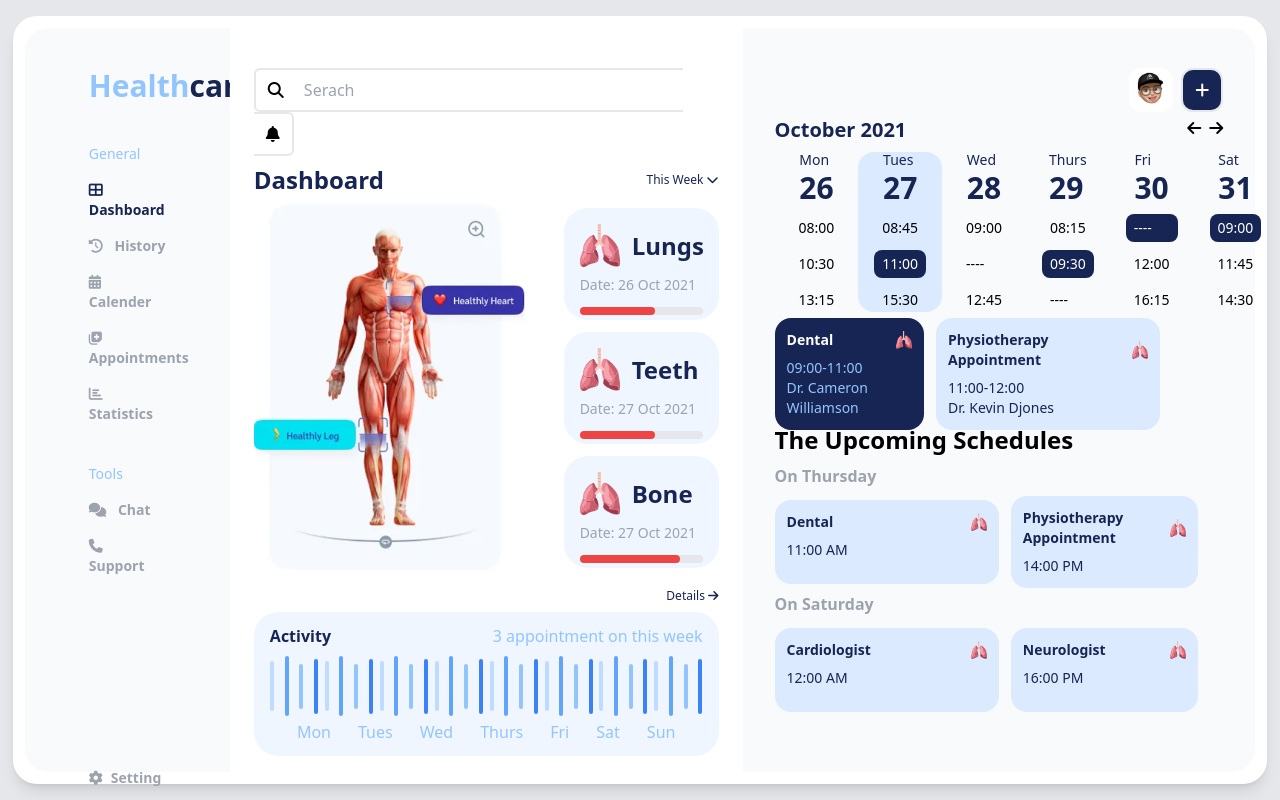
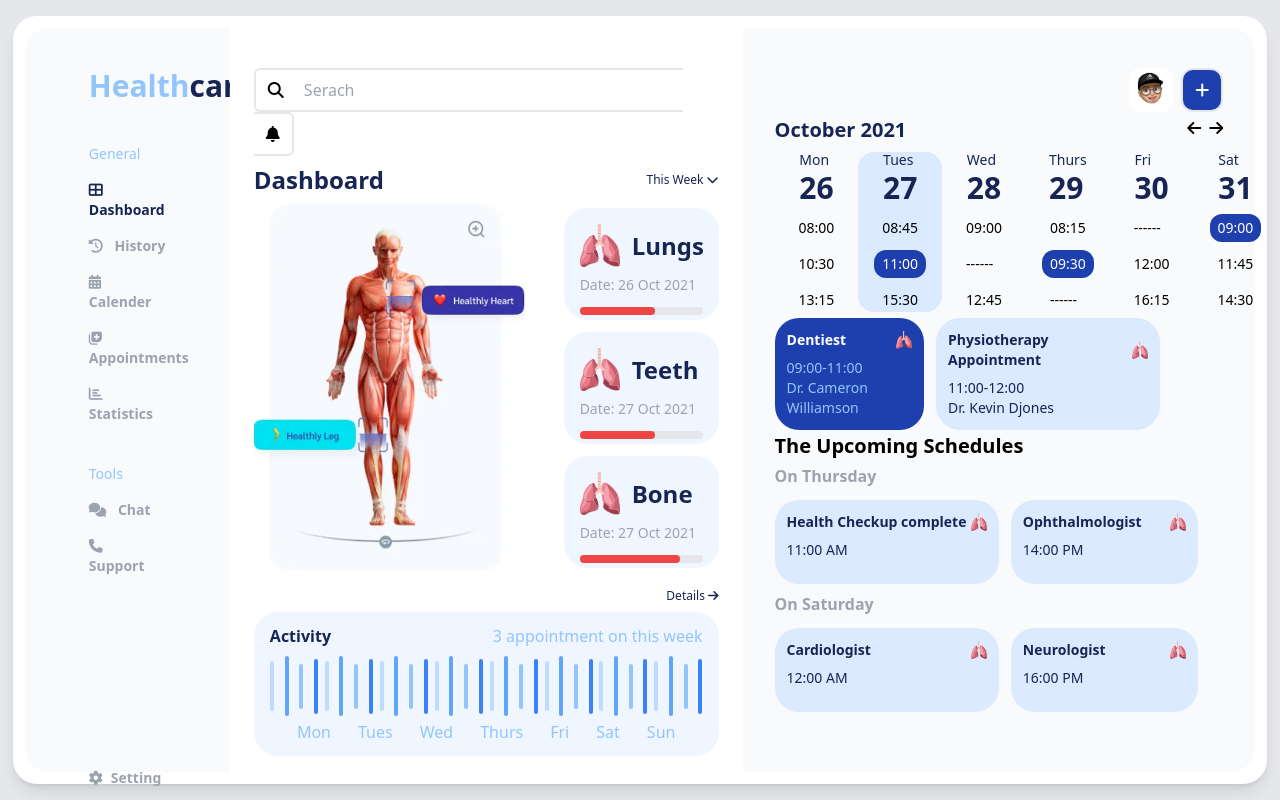
Before and after one commit to shubham-sharma-account/fit-peo-app, a React (Create React App) app: page / in a window 1280 px wide. Shown: the top 800 px of the page. Built offline with nearby package versions, Linux system fonts and the light colour scheme.

Commit message:
Final commit

```diff
--- a/src/Event.js
+++ b/src/Event.js
@@ -22,7 +22,7 @@ const Event = () => {
       day: "Wed",
       date: "28",
       t1: { time: "09:00", selected: false },
-    t2: { time: "----", selected: false },
+      t2: { time: "------", selected: false },
       t3: { time: "12:45", selected: false },
       selected: false,
     },
@@ -31,13 +31,13 @@ const Event = () => {
       date: "29",
       t1: { time: "08:15", selected: false },
       t2: { time: "09:30", selected: true },
-    t3: { time: "----", selected: false },
+      t3: { time: "------", selected: false },
       selected: false,
     },
     {
       day: "Fri",
       date: "30",
-    t1: { time: "----", selected: true },
+      t1: { time: "------", selected: false },
       t2: { time: "12:00", selected: false },
       t3: { time: "16:15", selected: false },
       selected: false,
@@ -68,7 +68,7 @@ const Event = () => {
           src="../profile.jpg"
         />
 
-        <i className="p-3 border-2 fas fa-plus cursor-pointer rounded-xl text-white bg-blue-950"></i>
+        <i className="p-3 border-2 fas fa-plus cursor-pointer rounded-xl text-white bg-blue-800"></i>
       </div>
       <div className="flex justify-between mt-1">
         <div className="text-blue-950 font-semibold text-xl mb-2">
@@ -93,9 +93,39 @@ const Event = () => {
               <div className="text-3xl font-semibold">{data.date}</div>
             </div>
             <div>
-              <div className="m-2 text-sm py-1 px-2 rounded-lg" style={{ backgroundColor: `${data.t1.selected ? "#172554" : "transparent"}`, color: `${data.t1.selected ? "white" : "black"}` }}>{data.t1.time}</div>
-              <div className="m-2 text-sm py-1 px-2 rounded-lg" style={{ backgroundColor: `${data.t2.selected ? "#172554" : "transparent"}`, color: `${data.t2.selected ? "white" : "black"}` }}>{data.t2.time}</div>
-              <div className="m-2 text-sm py-1 px-2 rounded-lg" style={{ backgroundColor: `${data.t3.selected ? "#172554" : "transparent"}`, color: `${data.t3.selected ? "white" : "black"}` }}>{data.t3.time}</div>
+              <div
+                className="m-2 text-sm py-1 px-2 rounded-xl"
+                style={{
+                  backgroundColor: `${
+                    data.t1.selected ? "#1e40af" : "transparent"
+                  }`,
+                  color: `${data.t1.selected ? "white" : "black"}`,
+                }}
+              >
+                {data.t1.time}
+              </div>
+              <div
+                className="m-2 text-sm py-1 px-2 rounded-xl"
+                style={{
+                  backgroundColor: `${
+                    data.t2.selected ? "#1e40af" : "transparent"
+                  }`,
+                  color: `${data.t2.selected ? "white" : "black"}`,
+                }}
+              >
+                {data.t2.time}
+              </div>
+              <div
+                className="m-2 text-sm py-1 px-2 rounded-xl"
+                style={{
+                  backgroundColor: `${
+                    data.t3.selected ? "#1e40af" : "transparent"
+                  }`,
+                  color: `${data.t3.selected ? "white" : "black"}`,
+                }}
+              >
+                {data.t3.time}
+              </div>
             </div>
           </div>
         ))}
@@ -104,9 +134,9 @@ const Event = () => {
       {/* Appointments */}
       <div className="h-24 w-full flex justify-start">
         <div className="w-4/12 mt-3 h-full flex flex-col justify-center mr-3">
-          <div className="bg-blue-950 h-28 mb-3 rounded-2xl text-sm p-3">
+          <div className="bg-blue-800 h-28 mb-3 rounded-3xl text-sm p-3">
             <div className="flex justify-between items-center mb-2">
-              <h2 className="text-sm font-semibold text-white">Dental</h2>
+              <h2 className="text-sm font-semibold text-white">Dentiest</h2>
               <img className="w-4" src="../lungs.webp" alt="health_image" />
             </div>
             <div className="text-blue-300">09:00-11:00 </div>
@@ -114,7 +144,7 @@ const Event = () => {
           </div>
         </div>
         <div className="w-6/12 mt-3 h-full flex flex-col justify-center">
-          <div className="bg-blue-100 h-28 mb-3 rounded-2xl text-sm p-3">
+          <div className="bg-blue-100 h-28 mb-3 rounded-3xl text-sm p-3">
             <div className="flex justify-between items-center mb-2">
               <h2 className="text-sm font-semibold text-blue-950">
                 Physiotherapy Appointment
@@ -128,24 +158,26 @@ const Event = () => {
       </div>
 
       {/* The Upcoming schedules */}
-      <div className="text-2xl font-semibold mt-2 mb-2">The Upcoming Schedules</div>
+      <div className="text-xl font-semibold mt-4 mb-1">
+        The Upcoming Schedules
+      </div>
       <div className=" text-gray-400 font-semibold">On Thursday</div>
       <div className="h-24 w-full mb-2">
         <div className="h-24 w-full mb-2 flex justify-start">
           <div className="w-6/12 mt-3 h-full flex flex-col justify-center mr-3">
-            <div className="bg-blue-100 h-28 mb-3 rounded-2xl text-sm p-3">
+            <div className="bg-blue-100 h-28 mb-3 rounded-3xl text-sm p-3">
               <div className="flex justify-between items-center mb-2">
-                <h2 className="text-sm font-semibold text-blue-950">Dental</h2>
+                <h2 className="text-sm font-semibold text-blue-950">Health Checkup complete</h2>
                 <img className="w-4" src="../lungs.webp" alt="health_image" />
               </div>
               <div className="text-blue-950">11:00 AM </div>
             </div>
           </div>
           <div className="w-5/12 mt-3 h-full flex flex-col justify-center">
-            <div className="bg-blue-100 h-28 mb-3 rounded-2xl text-sm p-3">
+            <div className="bg-blue-100 h-28 mb-3 rounded-3xl text-sm p-3">
               <div className="flex justify-between items-center mb-2">
                 <h2 className="text-sm font-semibold text-blue-950">
-                  Physiotherapy Appointment
+                  Ophthalmologist
                 </h2>
                 <img className="w-4" src="../lungs.webp" alt="health_image" />
               </div>
@@ -158,7 +190,7 @@ const Event = () => {
       <div className="h-24 w-full">
         <div className="h-24 w-full mb-2 flex justify-start">
           <div className="w-6/12 mt-3 h-full flex flex-col justify-center mr-3">
-            <div className="bg-blue-100 h-28 mb-3 rounded-2xl text-sm p-3">
+            <div className="bg-blue-100 h-28 mb-3 rounded-3xl text-sm p-3">
               <div className="flex justify-between items-center mb-2">
                 <h2 className="text-sm font-semibold text-blue-950">
                   Cardiologist
@@ -169,7 +201,7 @@ const Event = () => {
             </div>
           </div>
           <div className="w-5/12 mt-3 h-full flex flex-col justify-center">
-            <div className="bg-blue-100 h-28 mb-3 rounded-2xl text-sm p-3">
+            <div className="bg-blue-100 h-28 mb-3 rounded-3xl text-sm p-3">
               <div className="flex justify-between items-center mb-2">
                 <h2 className="text-sm font-semibold text-blue-950">
                   Neurologist
--- a/src/HealthGraph.js
+++ b/src/HealthGraph.js
@@ -2,9 +2,27 @@ import React from "react";
 
 const HealthGraph = () => {
   const healthData = [
-    { id: 1, name: "Lungs", date: "26 Oct 2021", progress: 75, imageSrc:"../lungs.webp" },
-    { id: 2, name: "Teeth", date: "27 Oct 2021", progress: 75, imageSrc:"../lungs.webp" },
-    { id: 3, name: "Bone", date: "27 Oct 2021", progress: 100, imageSrc:"../lungs.webp" },
+    {
+      id: 1,
+      name: "Lungs",
+      date: "26 Oct 2021",
+      progress: 75,
+      imageSrc: "../lungs.webp",
+    },
+    {
+      id: 2,
+      name: "Teeth",
+      date: "27 Oct 2021",
+      progress: 75,
+      imageSrc: "../lungs.webp",
+    },
+    {
+      id: 3,
+      name: "Bone",
+      date: "27 Oct 2021",
+      progress: 100,
+      imageSrc: "../lungs.webp",
+    },
   ];
   return (
     <div className="w-4/12 mt-3 h-full flex flex-col justify-center">
@@ -12,7 +30,7 @@ const HealthGraph = () => {
         return (
           <div className="bg-blue-50 h-28 mb-3 rounded-3xl p-4 text-sm">
             <div className="flex justify-start items-center mb-2">
-              <img className="w-10" src={data.imageSrc} alt="health_image"/>
+              <img className="w-10" src={data.imageSrc} alt="health_image" />
               <h2 className="ml-3 text-2xl font-semibold text-blue-950">
                 {data.name}
               </h2>
```
Lines whose indentation alone changed are shown as unchanged.
